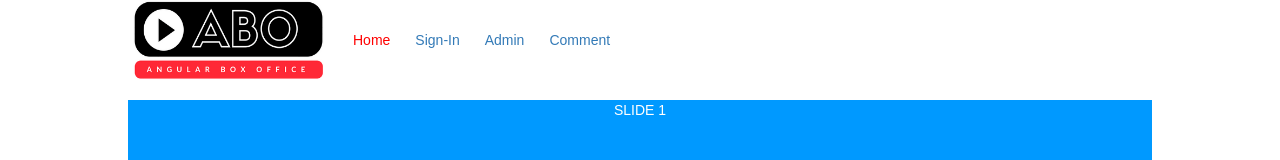
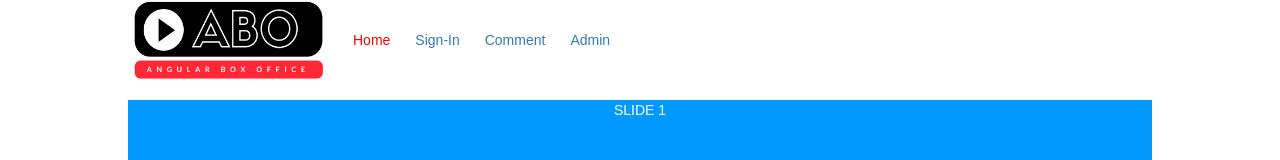
Before and after one commit to ashishgkwd/bot, an Angular app: page /home in a window 1280 px wide. Shown: the top 160 px of the page. Built offline with nearby package versions, Linux system fonts and the light colour scheme; data requests are answered from the project's data file.

Commit message:
reorder router links

```diff
--- a/src/app/app.component.html
+++ b/src/app/app.component.html
@@ -7,8 +7,8 @@
     <nav class="menu">
       <a routerLink="home" routerLinkActive="active">Home</a>
       <a routerLink="login" routerLinkActive="active">Sign-In</a>
+      <a routerLink="comment" routerLinkActive="active">Comment</a>
       <a routerLink="admin" routerLinkActive="active">Admin</a>
-      <a routerLink="comment" routerLinkActive="active">Comment</a>
     </nav>
     <a href="" class="user">{{currentUser?.username}}</a>
   </div>
```
